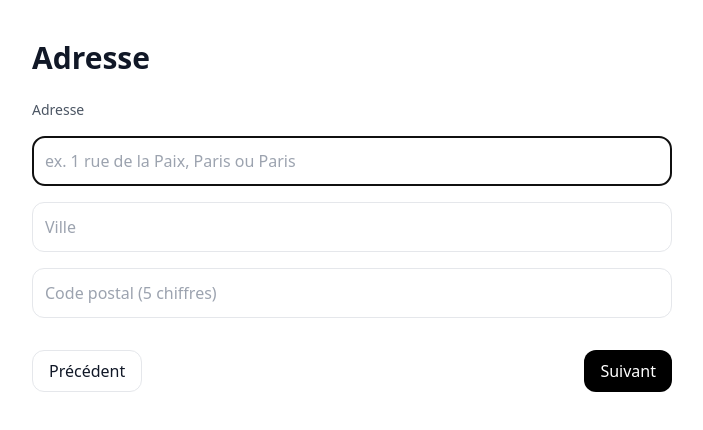
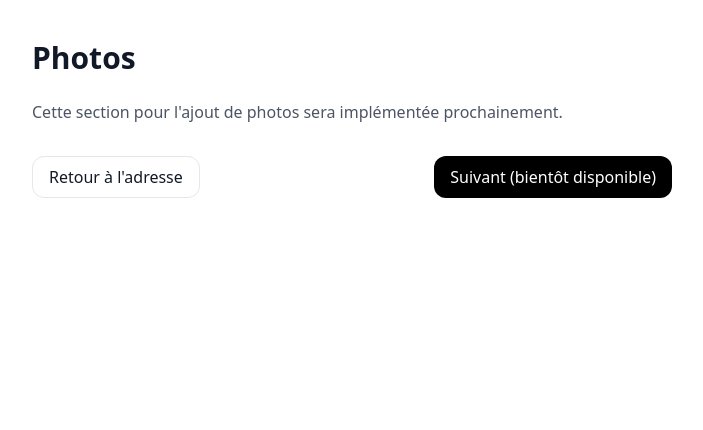
Before and after one commit to mlngr/locationsdeconfiance, a Next.js app: page /wizard/photos in a window 1280 px wide. Shown: the top 430 px of the page, without its empty margins (288-991 px from the left). Built offline with nearby package versions, Linux system fonts and the light colour scheme.

Commit message:
Implement wizard address flow with localStorage persistence and validation
Co-authored-by: mlngr <21182412+mlngr@users.noreply.github.com>

```diff
--- a/app/(owner)/wizard/AdresseStep.tsx
+++ b/app/(owner)/wizard/AdresseStep.tsx
@@ -1,18 +1,28 @@
 "use client";
 
 import { useRouter } from "next/navigation";
-import { useState } from "react";
+import { useState, useEffect } from "react";
 import { BanAutocomplete, BanSelection } from "@/components/address/BanAutocomplete";
 import { loadWizard, saveWizard } from "@/lib/wizardStorage";
 
 export default function AdresseStep() {
   const router = useRouter();
-  const existing = typeof window !== "undefined" ? loadWizard() : {};
-  const [addressInput, setAddressInput] = useState(existing.address?.addressLabel ?? "");
-  const [selected, setSelected] = useState<BanSelection | null>(existing.address ?? null);
-  const [city, setCity] = useState(existing.address?.city ?? "");
-  const [postalCode, setPostalCode] = useState(existing.address?.postalCode ?? "");
+  const [addressInput, setAddressInput] = useState("");
+  const [selected, setSelected] = useState<BanSelection | null>(null);
+  const [city, setCity] = useState("");
+  const [postalCode, setPostalCode] = useState("");
   const [err, setErr] = useState<string | undefined>();
+
+  // Load data from localStorage after hydration
+  useEffect(() => {
+    const existing = loadWizard();
+    if (existing.address) {
+      setAddressInput(existing.address.addressLabel ?? "");
+      setSelected(existing.address);
+      setCity(existing.address.city ?? "");
+      setPostalCode(existing.address.postalCode ?? "");
+    }
+  }, []);
 
   const needCP = selected && (selected.banType === "municipality" || selected.banType === "locality");
   const canContinue = !!selected?.banId && (!needCP || postalCode.length === 5);
@@ -36,7 +46,7 @@ export default function AdresseStep() {
         postalCode,
       },
     });
-    router.push("/owner/wizard/photos");
+    router.push("/wizard/photos");
   }
 
   return (
--- /dev/null
+++ b/app/(owner)/wizard/adresse/page.tsx
@@ -0,0 +1,5 @@
+import AdresseStep from "../AdresseStep";
+
+export default function Page() {
+  return <AdresseStep />;
+}
--- a/app/(owner)/wizard/photos/page.tsx
+++ b/app/(owner)/wizard/photos/page.tsx
@@ -1,5 +1,22 @@
-import AdresseStep from "../AdresseStep";
+import Link from "next/link";
 
 export default function Page() {
-  return <AdresseStep />;
+  return (
+    <main className="container py-10 max-w-2xl">
+      <h1 className="text-3xl font-bold">Photos</h1>
+      <div className="mt-6 grid gap-4">
+        <p className="text-gray-600">
+          Cette section pour l'ajout de photos sera implémentée prochainement.
+        </p>
+        <div className="flex justify-between mt-4">
+          <Link href="/wizard/adresse" className="btn btn-outline">
+            Retour à l'adresse
+          </Link>
+          <button type="button" className="btn btn-primary" disabled>
+            Suivant (bientôt disponible)
+          </button>
+        </div>
+      </div>
+    </main>
+  );
 }
```
